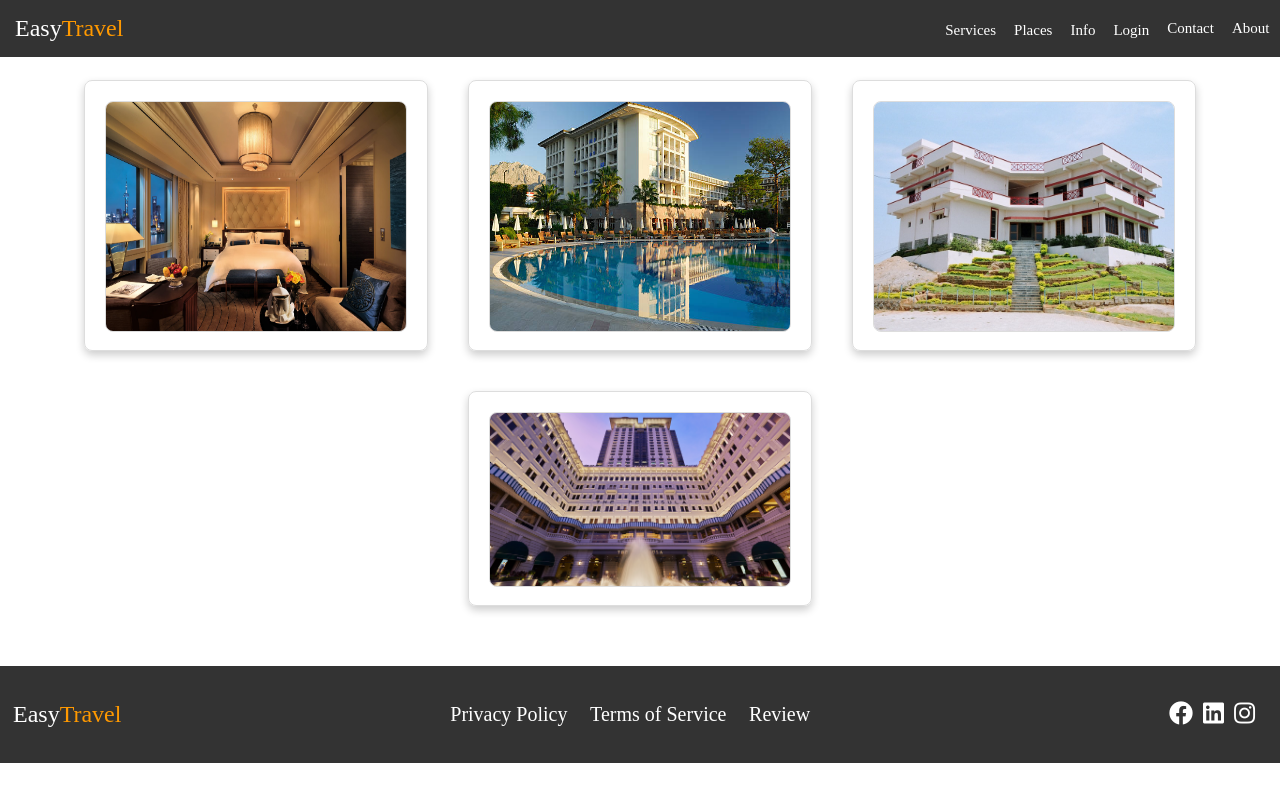
After one commit to amitkabiraj/Tour_and_Travel, a Django app: page /all_images in a window 1280 px wide. The commit adds this page. Run offline with Django 4.2, Linux system fonts and the light colour scheme.

Commit message:
add all images files and style and modify style

```diff
--- a/myapp/static/myapp/css/hotel_style.css
+++ b/myapp/static/myapp/css/hotel_style.css
@@ -17,7 +17,6 @@
     max-width: 1200px;
     margin: 0 auto;
     padding: 20px;
-
 }
 
 .hotel_header h1 {
@@ -30,13 +29,15 @@
 }
 
 .hotel_ul {
-    font-size: 18px;
+    font-size: 22px;
 }
 
 .hotel_hotel-image {
     max-width: 100%;
     height: auto;
     position: relative;
+    flex: 0 0 0%;
+    transition: transform 0.5s ease;
 }
 
 .hotel_room {
@@ -46,8 +47,14 @@
     margin: 20px 0;
     background-color: #fff;
     box-shadow: 0px 0px 10px rgba(0, 0, 0, 0.1);
+    display: flex;
 }
-
+.image{
+    display: flex;
+    overflow: hidden;
+    position: relative;
+    width: 26%;
+}
 .hotel_image {
     flex: 1; /* Allow image to grow and shrink */
     margin-right: 20px; /* Add some spacing between image and details */
@@ -70,7 +77,7 @@
 }
 
 .hotel_room p {
-    font-size: 16px;
+    font-size: 26px;
 }
 
 .hotel_button {
@@ -83,19 +90,73 @@
     border-radius: 25px;
 
 }
+.all_images{
+    display: inline-block;
+    padding: 13px 24px;
+    background-color: #333333;
+    color: #fff;
+    text-decoration: none;
+    font-weight:bolder;
+    border-radius: 25px;
+}
 .hotel_room-details .next-btn{
     margin-left: -61px;
-    margin-top: 13px;
+    margin-top: -8px;
     position: absolute;
     border: none;
     background: none;
     cursor: pointer;
+    color: #fff;
+    font-size: 27px;
 }
 .hotel_room-details .prev-btn{
     margin-left: -97px;
-    margin-top: 13px;
+    margin-top: -8px;
     position: absolute;
     border: none;
-    background-color: none;
+    background: none;
     cursor: pointer;
+    color: #fff;
+    font-size: 27px;
 }
+.hotel_hotel-image.active{
+    transform: translateX(0);
+}
+
+/* Hotel images style */
+
+.image_body {
+    display: flex;
+    flex-wrap: wrap;
+    justify-content: center;
+    gap: 20px;
+    padding: 20px;
+    margin-top: 50px;
+    margin-bottom: 30px;
+}
+
+.hotel_image_card {
+    border: 1px solid #ddd;
+    border-radius: 8px;
+    box-shadow: 0 4px 8px rgba(0, 0, 0, 0.2);
+    padding: 20px;
+    text-align: center;
+    max-width: 700px;
+    margin: 10px;
+}
+
+.hotel_image_card img {
+    max-width: 100%;
+    height: 100%;
+    border-radius: 8px;
+}
+
+
+.hotel_card h2 {
+    margin-top: 10px;
+    font-size: 1.5rem;
+}
+
+.hotel_card p {
+    margin-top: 10px;
+}
--- /dev/null
+++ b/myapp/static/myapp/js/hotel_image_slide.js
@@ -0,0 +1,32 @@
+const slider = document.querySelector('.image');
+    const images = document.querySelectorAll('.hotel_hotel-image');
+    const prevBtn = document.querySelector('.prev-btn');
+    const nextBtn = document.querySelector('.next-btn');
+
+    let currentIndex = 0;
+
+    function showImage(index) {
+        images.forEach((image, i) => {
+            if (i === index) {
+                image.style.transform = 'translateX(0)';
+            } else {
+                image.style.transform = 'translateX(100%)';
+            }
+        });
+    }
+
+    function showNextImage() {
+        currentIndex = (currentIndex + 1) % images.length;
+        showImage(currentIndex);
+    }
+
+    function showPrevImage() {
+        currentIndex = (currentIndex - 1 + images.length) % images.length;
+        showImage(currentIndex);
+    }
+
+    prevBtn.addEventListener('click', showPrevImage);
+    nextBtn.addEventListener('click', showNextImage);
+
+    // Initially, show the first image
+    showImage(currentIndex);
--- a/myapp/templates/myapp/base.html
+++ b/myapp/templates/myapp/base.html
@@ -102,5 +102,7 @@
 
   <script src="{% static 'myapp/js/script.js' %}"></script>
   <script src="{% static 'myapp/js/modal.js' %}"></script>
+  <script src="{% static 'myapp/js/hotel_image_slide.js' %}"></script>
+
 </body>
 </html>
--- /dev/null
+++ b/myapp/templates/myapp/hotel/all_images.html
@@ -0,0 +1,35 @@
+{% extends 'myapp/base.html' %}
+{% block title%}
+hotel image
+{% endblock title%}
+{% block content %}
+{% load static %}
+
+<div class="image_body">
+    <div class="hotel_image_card">
+        <img src="{% static 'myapp/image/hotel/hotel1.jpg'%}"  alt="Hotel 1">
+        <!-- <h2>Hotel 1</h2>
+        <p>Description for Hotel 1</p> -->
+    </div>
+
+    <div class="hotel_image_card">
+        <img src="{% static 'myapp/image/hotel/hotel2.jpg'%}" alt="Hotel 2">
+        <!-- <h2>Hotel 2</h2>
+        <p>Description for Hotel 2</p> -->
+    </div>
+
+    <div class="hotel_image_card">
+        <img src="{% static 'myapp/image/hotel/hotel3.jpg'%}" alt="Hotel 3">
+        <!-- <h2>Hotel 3</h2>
+        <p>Description for Hotel 3</p> -->
+    </div>
+
+    <div class="hotel_image_card">
+        <img src="{% static 'myapp/image/hotel/hotel4.jpg'%}" alt="Hotel 4">
+        <!-- <h2>Hotel 4</h2>
+        <p>Description for Hotel 4</p> -->
+    </div>
+</div>
+
+
+{% endblock content %}
--- a/myapp/urls.py
+++ b/myapp/urls.py
@@ -24,6 +24,7 @@ urlpatterns = [
     path('user_login',views.user_login, name='user_login'),
     path('user_pnel',views.user_panel, name='user_panel'),
     path('register',views.register, name='register'),
+    path('all_images',views.all_images,name='all_images'),
 
 
 ]
--- a/myapp/views.py
+++ b/myapp/views.py
@@ -46,3 +46,5 @@ def user_panel(request):
     return render(request, 'myapp/user/userpanel.html')
 def register(request):
     return render(request, 'myapp/user/register.html')
+def all_images(request):
+    return render(request, 'myapp/hotel/all_images.html')
```
Also changed, not shown: myapp/static/myapp/css/hotel _images.css (added, +32 -0 lines), myapp/templates/myapp/hotel/hotel.html (+51 -2 lines), myapp/static/myapp/image/hotel/hotel1.jpg (added), myapp/static/myapp/image/hotel/hotel2.jpg (added), myapp/static/myapp/image/hotel/hotel3.jpg (added), myapp/static/myapp/image/hotel/hotel4.jpg (added), myapp/static/myapp/image/hotel/pexels-pixabay-164595.jpg (added), myapp/static/myapp/image/hotel/pexels-thorsten-technoman-338504.jpg (renamed from myapp/static/myapp/image/pexels-thorsten-technoman-338504.jpg), 1 other file.
